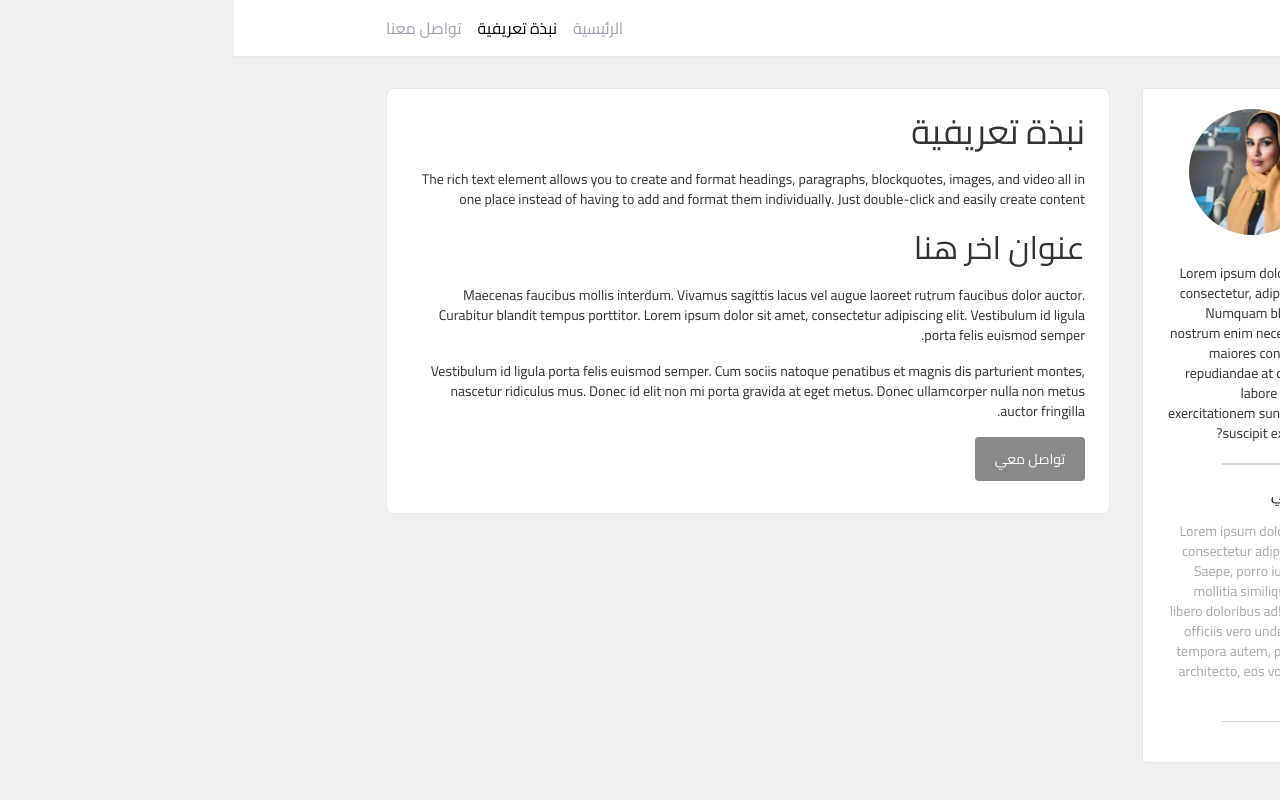
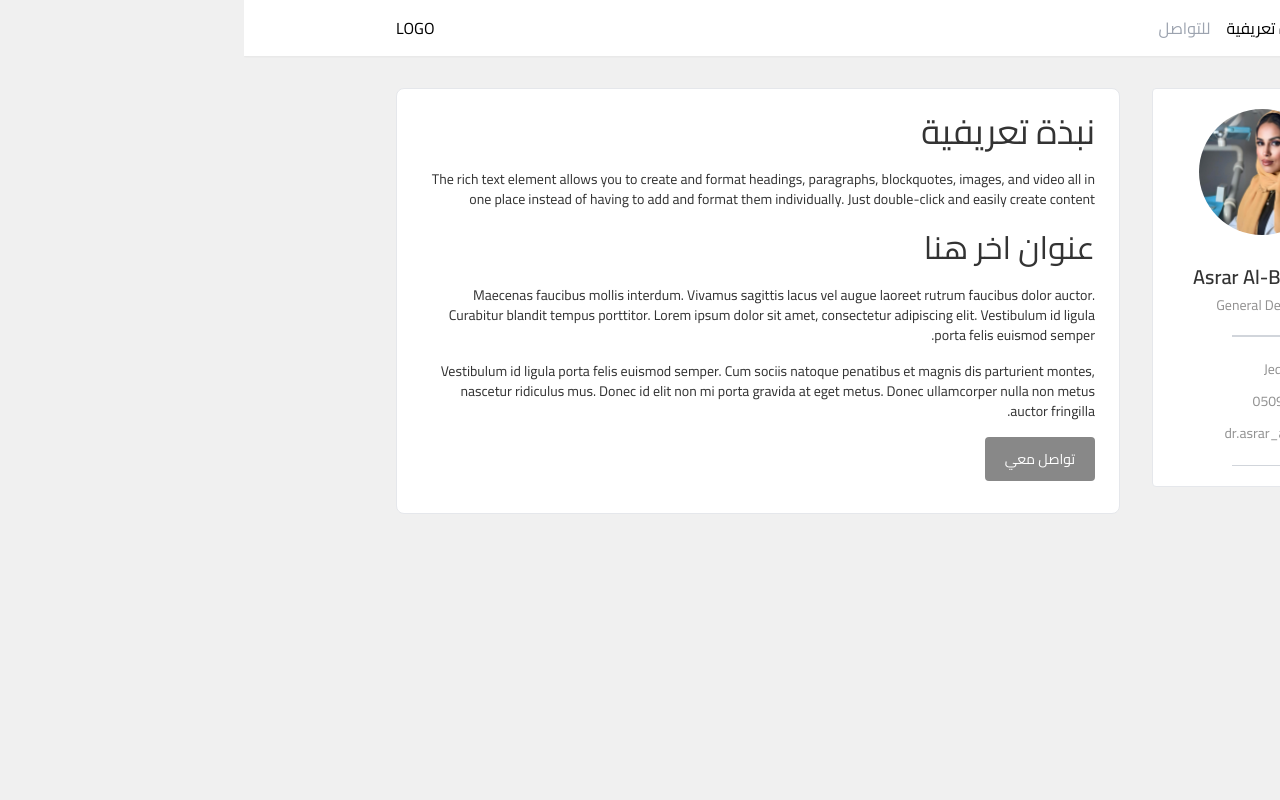
Before and after one commit to Mostafa-Aljazar/wedentist, a Next.js app: page /asrar/about in a window 1280 px wide. Built offline with nearby package versions, Linux system fonts and the light colour scheme.

Commit message:
refactor:updated data

```diff
--- a/package.json
+++ b/package.json
@@ -11,6 +11,7 @@
   "dependencies": {
     "@tailwindcss/forms": "^0.5.7",
     "clsx": "^2.1.0",
+    "lucide-react": "^0.364.0",
     "next": "14.1.4",
     "react": "^18",
     "react-dom": "^18",
--- a/public/data/data.json
+++ b/public/data/data.json
@@ -11,7 +11,12 @@
           "phoneNumber": "0537790313",
           "email": "msfer215@gmail.com",
           "socialMedia": [
-            { "id": 0, "platform": "instagram", "user": "Drmesferz" }
+            {
+              "id": 0,
+              "platform": "instagram",
+              "user": "Drmesferz",
+              "link": "https://www.instagram.com/Drmesferz"
+            }
           ]
         }
       },
@@ -47,7 +52,12 @@
           "phoneNumber": "0535635735",
           "email": "rayyyannn@gmail.com",
           "socialMedia": [
-            { "id": 0, "platform": "instagram", "user": "dr.rayyann" }
+            {
+              "id": 0,
+              "platform": "instagram",
+              "user": "dr.rayyann",
+              "link": "https://www.instagram.com/dr.rayyann"
+            }
           ]
         }
       },
@@ -82,7 +92,12 @@
           "phoneNumber": "0509864454",
           "email": "Albuqayli.asrar@gmail.com",
           "socialMedia": [
-            { "id": 0, "platform": "instagram", "user": "dr.asrar_albuqayli" }
+            {
+              "id": 0,
+              "platform": "instagram",
+              "user": "dr.asrar_albuqayli",
+              "link": "https://www.instagram.com/dr.asrar_albuqayli"
+            }
           ]
         }
       },
--- a/src/app/page.tsx
+++ b/src/app/page.tsx
@@ -2,5 +2,5 @@ import { redirect } from "next/navigation"
 import ArticlesView from "../components/articles-view"
 
 export default function Home() {
-  redirect("/1")
+  redirect("/asrar")
 }
--- a/src/components/doctor-card.tsx
+++ b/src/components/doctor-card.tsx
@@ -1,7 +1,9 @@
+"use client"
 import { Doctor, DoctorResponse } from "@/types/doctors-response"
 import React from "react"
 import { asrar, mesfer, rayan } from "@/assets"
 import Image from "next/image"
+import { Instagram, MapPin, Phone } from "lucide-react"
 
 type Props = {
   data: Doctor
@@ -10,7 +12,7 @@ const images = [mesfer, rayan, asrar] as const
 const DoctorCard = ({ data }: Props) => {
   return (
     <div className="border bg-white  p-5 rounded    space-y-5  text-sm">
-      <div>
+      <div className="text-center ">
         <div className="w-[126px] h-[126px] aspect-square rounded-full mx-auto mb-7 overflow-hidden">
           <Image
             src={images[data.id - 1]}
@@ -18,26 +20,44 @@ const DoctorCard = ({ data }: Props) => {
             className="w-full h-full object-cover"
           />
         </div>
-        <p className=" text-[#333]">
-          Lorem ipsum dolor sit amet consectetur, adipisicing elit. Numquam
-          blanditiis ea nostrum enim necessitatibus maiores consequuntur
-          repudiandae at ducimus et labore totam iste exercitationem sunt, quo
-          quis suscipit excepturi ex?
+        <p className=" text-[#333] font-semibold text-xl mb-1 ">
+          {data.personalInformation.name}
         </p>
+        <span className=" text-[#929191]">
+          {data.personalInformation.specialization}
+        </span>
       </div>
 
       <div className="w-2/3 h-[1.5px] ml-auto bg-gray-300"></div>
-      <div className=" space-y-4">
-        <p>عنوان فرعي </p>
-        <p className="text-[#aaa] text-xm">
-          Lorem ipsum dolor sit amet consectetur adipisicing elit. Saepe, porro
-          iure est odit mollitia similique in culpa libero doloribus ad!
-          Doloribus officiis vero unde excepturi tempora autem, perspiciatis
-          architecto, eos voluptatibus quidem,
-        </p>
+      <div className=" space-y-2">
+        <div className="flex gap-1 items-center text-sm text-[#919191] hover:text-[#333] duration-200">
+          <MapPin className="  c shrink-0  w-4 " />
+          {data.personalInformation.location}
+        </div>
+        <div
+          onClick={() => {
+            navigator.clipboard.writeText(
+              data.personalInformation.contact.phoneNumber
+            )
+          }}
+          className="flex cursor-pointer gap-1 items-center text-sm text-[#919191] hover:text-[#333] duration-200">
+          <Phone className="shrink-0  w-4" />
+          {data.personalInformation.contact.phoneNumber}
+        </div>
+        {data.personalInformation.contact.socialMedia.map((e, i) => {
+          return (
+            <a
+              target="_blank"
+              href={e.link}
+              key={e.id}
+              className="flex gap-1 items-center text-[#919191] hover:text-[#333] duration-200 cursor-pointer">
+              <Instagram className=" shrink-0  w-4" />
+              {e.user}
+            </a>
+          )
+        })}
       </div>
       <div className="w-2/3 h-[1.5px] ml-auto bg-gray-300"></div>
-      <div className="flex gap-3 "></div>
     </div>
   )
 }
--- a/src/components/header.tsx
+++ b/src/components/header.tsx
@@ -13,7 +13,6 @@ const Header = (props: Props) => {
     <header className="py-4 bg-white shadow-sm sticky top-0 z-30">
       <div className="container">
         <div className="flex  justify-between">
-          <Link href={`/${slug}`}>LOGO</Link>
           <nav>
             <ul className="flex gap-4 ">
               <li>
@@ -49,11 +48,12 @@ const Header = (props: Props) => {
                       : "text-gray-400 hover:text-gray-900"
                   )}
                   href={`/${slug}/contact`}>
-                  تواصل معنا
+                  للتواصل
                 </Link>
               </li>
             </ul>
           </nav>
+          <Link href={`/${slug}`}>LOGO</Link>
         </div>
       </div>
     </header>
--- a/src/types/doctors-response.ts
+++ b/src/types/doctors-response.ts
@@ -26,4 +26,5 @@ export type SocialMedia = {
   id: number
   platform: string
   user: string
+  link: string
 }
```
Also changed, not shown: 1 other file (tests, documents, lock files or other folders).
